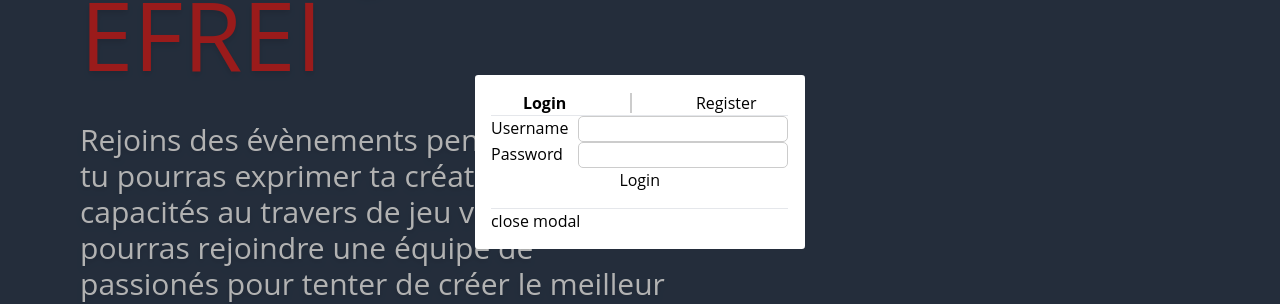
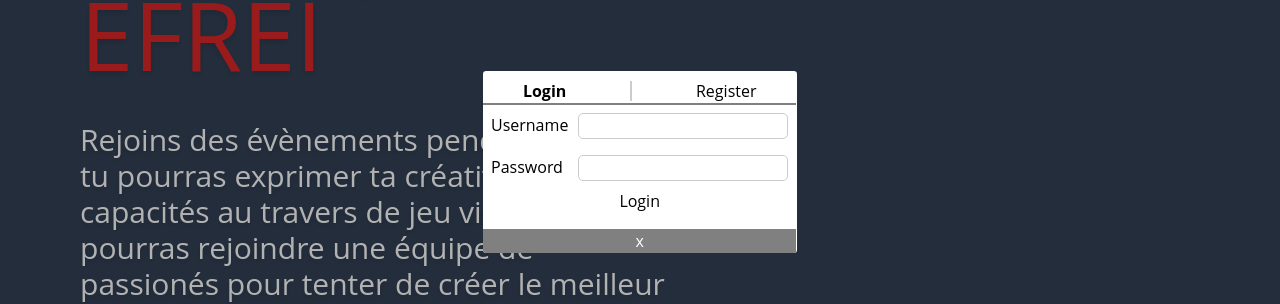
Before and after one commit to OnePantheon/SiteGameJam1P, a SvelteKit app in the folder GJ1P/: page / in a window 1280 px wide. Both pictures are taken after a click on the button "User". Shown: the part 238-542 px from the top of the page. Built offline with nearby package versions, Linux system fonts and the light colour scheme; no server answers; the database is empty.

Commit message:
Change color Modal

```diff
--- a/GJ1P/src/routes/+layout.svelte
+++ b/GJ1P/src/routes/+layout.svelte
@@ -29,14 +29,14 @@
     two forms, one for login, one for register. We show the one corresponding to the selected button
 -->
 
-<Modal bind:showModal>
-	<h2 slot="header" style="display: flex; justify-content: space-around; align-items: center;">
+<Modal bind:showModal >
+	<h2 slot="headerModal" class="headerModal">
 		<button class:selected={isLoginSelected} on:click={() => toggleLogin("login")} id="login">Login</button>
         <hr style="height: 20px; border: 1px solid #ccc; margin: 0;">
         <button class:selected={!isLoginSelected} on:click={() => toggleLogin("register")} id="register">Register</button>
 	</h2>
 
-    <div class="modal-content">
+    <div slot="bodyModal" class="modal-content">
         {#if isLoginSelected}
             <form action="/login" method="POST">
                 <div>
@@ -55,12 +55,22 @@
                     <label for="username">Username</label>
                     <input type="text" name="username" id="username" required>
                 </div>
+
+                <div>
+                    <label for="username">Name</label>
+                    <input type="text" name="username" id="username" required>
+                </div>
+                <div  >
+                    <label for="mail" >E-mail</label>
+                    <input id="mail" name="mail" type="text" required   class="text-black" />
+                </div>
+
                 <div>
                     <label for="password">Password</label>
                     <input type="password" name="password" id="password" required>
                 </div>
                 <div>
-                <label for="password2">Repeat Password</label>
+                    <label for="password2">Confirm Password</label>
                     <input type="password" name="password2" id="password2" required>
                 </div>
                 <button type="submit">Register</button>
@@ -71,8 +81,17 @@
 </Modal>
 
 <style>
+
     .selected {
         font-weight: bold;
+    }
+
+    .headerModal{
+        display: flex;
+        justify-content: space-around;
+        align-items: center;
+        padding: 0.5em;
+        padding-bottom: 0em;
     }
 
     .modal-content > form {
@@ -83,10 +102,13 @@
     .modal-content > form > div {
         display: flex;
         justify-content: space-between;
+        text-align: center;
+
+        padding: 0.5em;
     }
 
     .modal-content > form > div > input {
-        border: 1px solid #ccc;
+        border: 1.5px solid #ccc;
         border-radius: 5px;
         margin-left: 10px;
     }
--- a/GJ1P/src/routes/modal.svelte
+++ b/GJ1P/src/routes/modal.svelte
@@ -14,13 +14,14 @@
 >
 	<!-- svelte-ignore a11y-no-static-element-interactions -->
 	<div on:click|stopPropagation>
-		<slot name="header" />
-		<hr />
-		<slot />
-		<hr />
+		<slot name="headerModal" />
+		<hr style="border-width: 1.2px; border-color:grey" />
+		<slot name="bodyModal" />
+
 		<!-- svelte-ignore a11y-autofocus -->
-		<button autofocus on:click={() => dialog.close()}>close modal</button>
-	</div>
+		<div class="buttondiv">
+			<button autofocus on:click={() => dialog.close()}>x</button></div>
+		</div>
 </dialog>
 
 <style>
@@ -34,7 +35,7 @@
 		background: rgba(0, 0, 0, 0.3);
 	}
 	dialog > div {
-		padding: 1em;
+		padding: 0em;
 	}
 	dialog[open] {
 		animation: zoom 0.3s cubic-bezier(0.34, 1.56, 0.64, 1);
@@ -58,7 +59,18 @@
 			opacity: 1;
 		}
 	}
-	button {
-		display: block;
+	.buttondiv{
+		display: flex;
+		justify-content: center;
+		text-align: center;
+		background-color: grey;
+	}
+	.buttondiv:hover{
+		background-color: dimgray;
+	}
+	.buttondiv button{
+
+		color: white;
+		width: 100%;
 	}
 </style>
```
Lines whose indentation alone changed are shown as unchanged.
